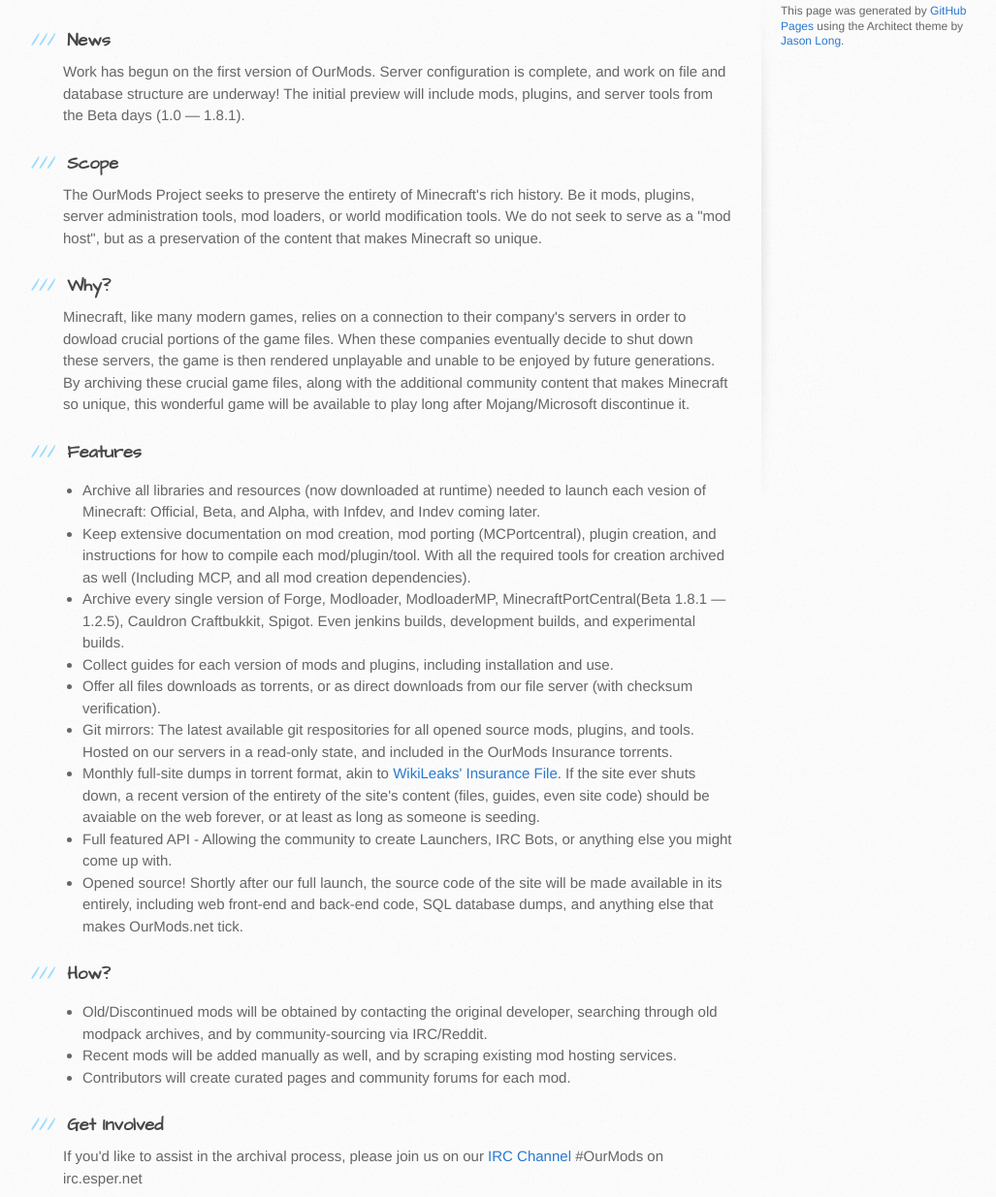
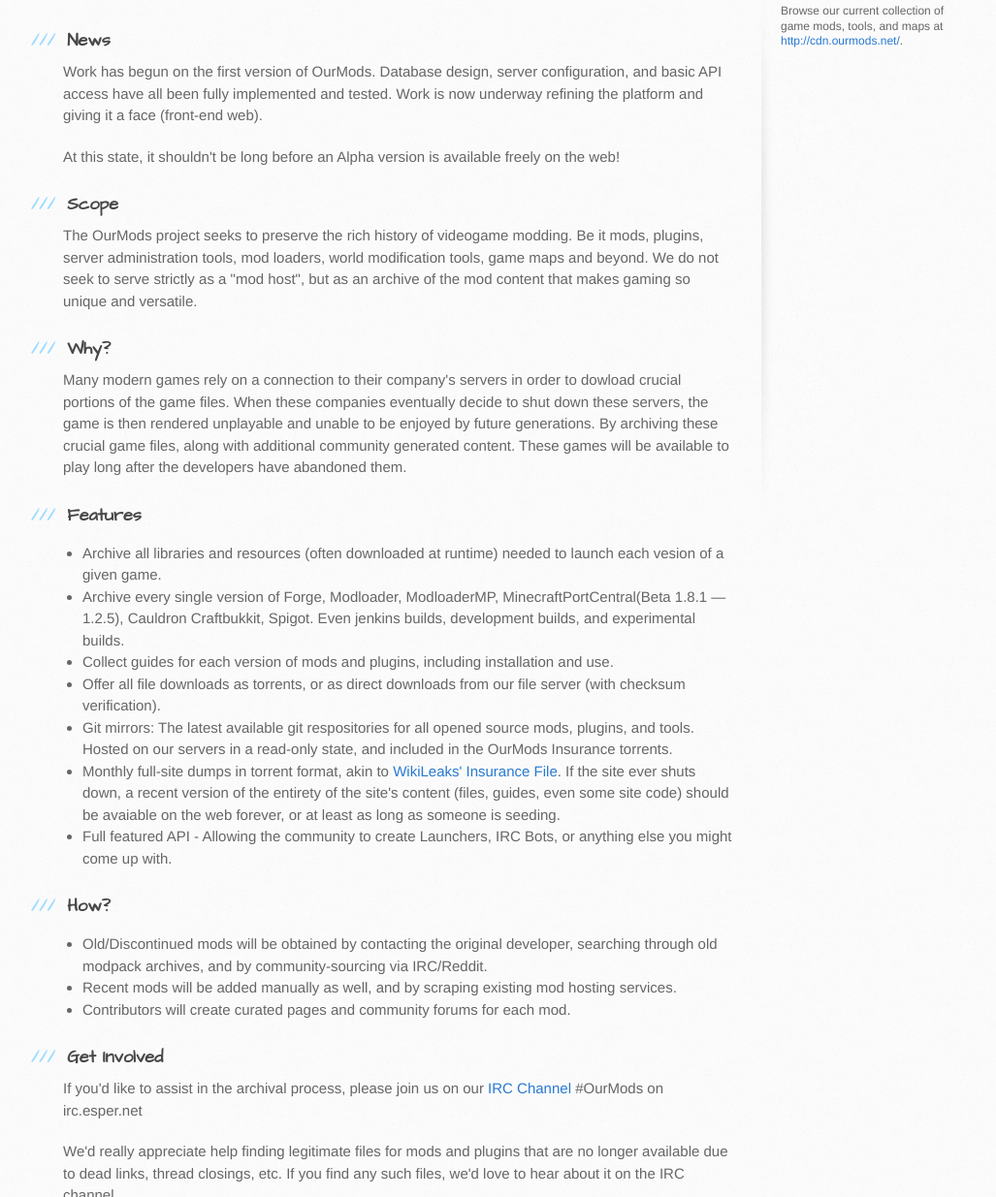
Before and after one commit to OurMods/ourmods.github.io, a plain HTML site: page index.html in a window 1280 px wide. Shown: the part 228-1463 px from the top of the page at 97% size, without its empty margins (105-1132 px from the left). Drawn offline with Linux system fonts and the light colour scheme.

Commit message:
Refocus development to include ALL games, not just minecraft

```diff
--- a/index.html
+++ b/index.html
@@ -31,31 +31,30 @@
           <h3>
 <a id="news" class="anchor" href="#news" aria-hidden="true"><span class="octicon octicon-link"></span></a>News</h3>
 
-<p>Work has begun on the first version of OurMods. Server configuration is complete, and work on file and database structure are underway! The initial preview will include mods, plugins, and server tools from the Beta days (1.0 — 1.8.1).</p>
+<p>Work has begun on the first version of OurMods. Database design, server configuration, and basic API access have all been fully implemented and tested. Work is now underway refining the platform and giving it a face (front-end web).</p>
+<p>At this state, it shouldn't be long before an Alpha version is available freely on the web!</p>
 
 <h3>
 <a id="scope" class="anchor" href="#scope" aria-hidden="true"><span class="octicon octicon-link"></span></a>Scope</h3>
 
-<p>The OurMods Project seeks to preserve the entirety of Minecraft's rich history. Be it mods, plugins, server administration tools, mod loaders, or world modification tools. We do not seek to serve as a "mod host", but as a preservation of the content that makes Minecraft so unique.</p>
+<p>The OurMods project seeks to preserve the rich history of videogame modding. Be it mods, plugins, server administration tools, mod loaders,  world modification tools, game maps and beyond. We do not seek to serve strictly as a "mod host", but as an archive of the mod content that makes gaming so unique and versatile.</p>
 
 <h3>
 <a id="why" class="anchor" href="#why" aria-hidden="true"><span class="octicon octicon-link"></span></a>Why?</h3>
 
-<p>Minecraft, like many modern games, relies on a connection to their company's servers in order to dowload crucial portions of the game files. When these companies eventually decide to shut down these servers, the game is then rendered unplayable and unable to be enjoyed by future generations. By archiving these crucial game files, along with the additional community content that makes Minecraft so unique, this wonderful game will be available to play long after Mojang/Microsoft discontinue it.</p>
+<p>Many modern games rely on a connection to their company's servers in order to dowload crucial portions of the game files. When these companies eventually decide to shut down these servers, the game is then rendered unplayable and unable to be enjoyed by future generations. By archiving these crucial game files, along with additional community generated content. These games will be available to play long after the developers have abandoned them.</p>
 
 <h3>
 <a id="features" class="anchor" href="#features" aria-hidden="true"><span class="octicon octicon-link"></span></a>Features</h3>
 
 <ul>
-<li>Archive all libraries and resources  (now downloaded at runtime) needed to launch each vesion of Minecraft: Official, Beta, and Alpha, with Infdev, and Indev coming later.</li>
-<li>Keep extensive documentation on mod creation, mod porting (MCPortcentral), plugin creation, and instructions for how to compile each mod/plugin/tool. With all the required tools for creation archived as well (Including MCP, and all mod creation dependencies).</li>
+<li>Archive all libraries and resources (often downloaded at runtime) needed to launch each vesion of a given game.</li>
 <li>Archive every single version of Forge, Modloader, ModloaderMP, MinecraftPortCentral(Beta 1.8.1 — 1.2.5), Cauldron Craftbukkit, Spigot. Even jenkins builds, development builds, and experimental builds.</li>
 <li>Collect guides for each version of mods and plugins, including installation and use.</li>
-<li>Offer all files downloads as torrents, or as direct downloads from our file server (with checksum verification).</li>
+<li>Offer all file downloads as torrents, or as direct downloads from our file server (with checksum verification).</li>
 <li>Git mirrors: The latest available git respositories for all opened source mods, plugins, and tools. Hosted on our servers in a read-only state, and included in the OurMods Insurance torrents.</li>
-<li>Monthly full-site dumps in torrent format, akin to <a href="https://www.facebook.com/wikileaks/posts/561927090509074">WikiLeaks' Insurance File</a>. If the site ever shuts down, a recent version of the entirety of the site's content (files, guides, even site code) should be avaiable on the web forever, or at least as long as someone is seeding.</li>
+<li>Monthly full-site dumps in torrent format, akin to <a href="https://www.facebook.com/wikileaks/posts/561927090509074">WikiLeaks' Insurance File</a>. If the site ever shuts down, a recent version of the entirety of the site's content (files, guides, even some site code) should be avaiable on the web forever, or at least as long as someone is seeding.</li>
 <li>Full featured API - Allowing the community to create Launchers, IRC Bots, or anything else you might come up with.</li>
-<li>Opened source! Shortly after our full launch, the source code of the site will be made available in its entirely, including web front-end and back-end code, SQL database dumps, and anything else that makes OurMods.net tick.</li>
 </ul>
 
 <h3>
@@ -88,7 +87,7 @@
         <aside id="sidebar">
 
 
-          <p>This page was generated by <a href="https://pages.github.com">GitHub Pages</a> using the Architect theme by <a href="https://twitter.com/jasonlong">Jason Long</a>.</p>
+          <p>Browse our current collection of game mods, tools, and maps at <a href="http://cdn.ourmods.net/">http://cdn.ourmods.net/</a>.</p>
         </aside>
       </div>
     </div>
```
